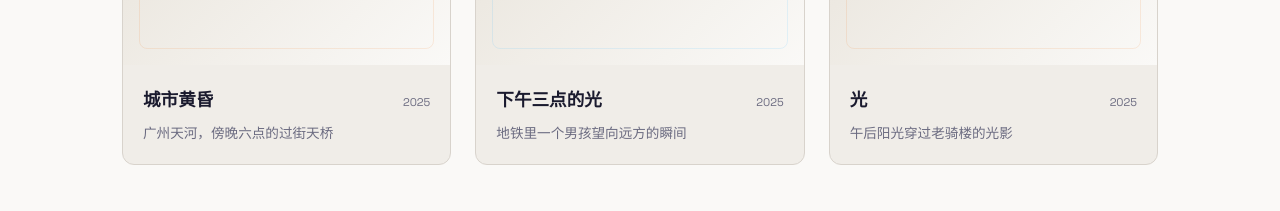
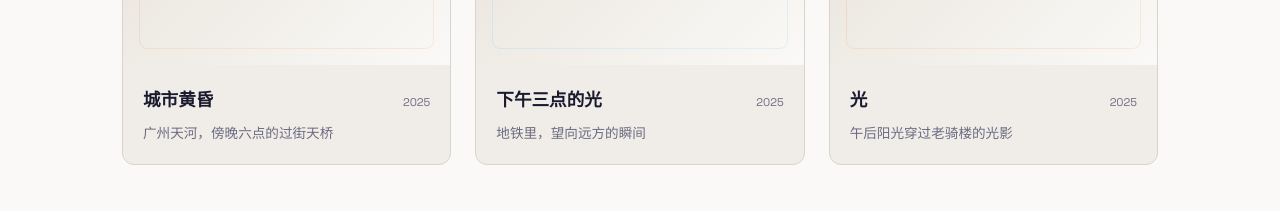
Before and after one commit to just-cyan-lu/cyan-site, a React (Vite) app: page / in a window 1280 px wide. Shown: the part 1760-1971 px from the top of the page. Built offline with nearby package versions, Linux system fonts and the light colour scheme.

Commit message:
fix: 作品描述文字微调

```diff
--- a/src/pages/Home.tsx
+++ b/src/pages/Home.tsx
@@ -557,7 +557,7 @@ const GuangYing = () => {
     },
     {
       title: '下午三点的光',
-      desc: '地铁里一个男孩望向远方的瞬间',
+      desc: '地铁里，望向远方的瞬间',
       tag: '人像',
       year: '2025',
       color: '#38b6ff',
```
